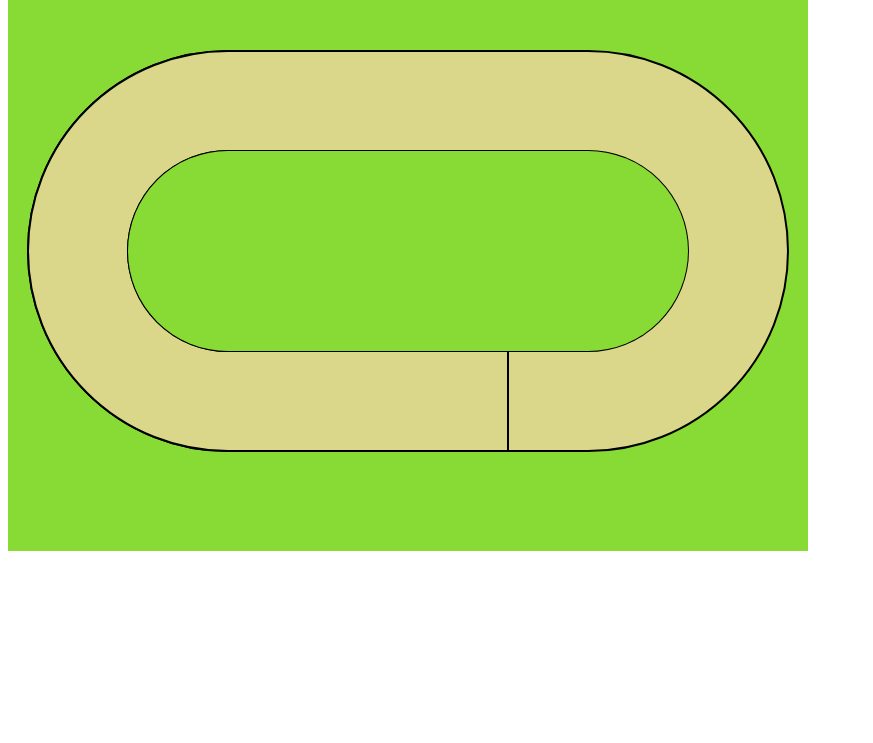
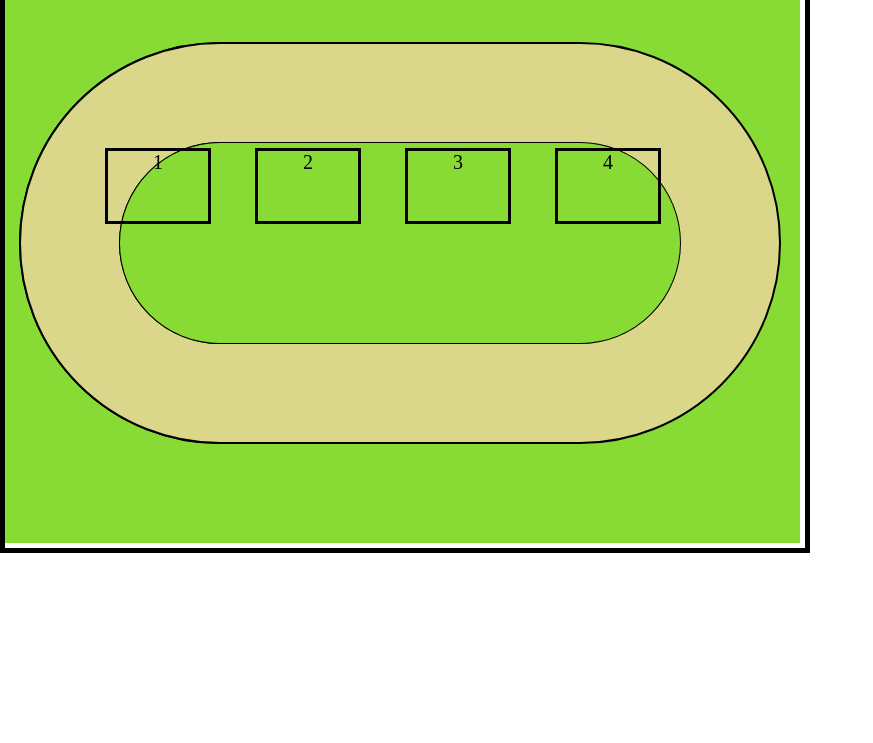
Before and after one commit to zuzozuo/zuzel, a website: page static/index.html in a window 1280 px wide. Shown: the part 57-800 px from the top of the page, without its empty margins (0-873 px from the left). Drawn offline with Linux system fonts and the light colour scheme.

Commit message:
I tried so hard and get so far

```diff
--- a/script.js
+++ /dev/null
@@ -1,41 +0,0 @@
-document.addEventListener("DOMContentLoaded", function(event) {
-    const canvas = document.getElementById("canvas");
-    let canvasContext = canvas.getContext("2d");
-    let startLine = canvas.getContext("2d");
-
-
-    //--------------------------------
-
-    function createBoard(){
-        canvasContext.fillStyle="#87db34";
-        canvasContext.fillRect(0, 0, canvas.width, canvas.height);
-        canvasContext.lineWidth = 2;
-        canvasContext.beginPath();
-        canvasContext.fillStyle="#DBD78A"
-        canvasContext.arc(220,canvas.height/2,200,0.5*Math.PI,1.5*Math.PI)
-        canvasContext.stroke();
-        canvasContext.arc(canvas.width - 220, canvas.height/2,200,1.5*Math.PI,0.5*Math.PI)
-        canvasContext.closePath();
-        canvasContext.fill();
-        canvasContext.stroke();
-
-        canvasContext.beginPath();
-        canvasContext.arc(220,canvas.height/2,100,0.5*Math.PI,1.5*Math.PI)
-        canvasContext.stroke();
-        canvasContext.arc(canvas.width-220,canvas.height/2,100,1.5*Math.PI,0.5*Math.PI)
-        canvasContext.closePath();
-        canvasContext.stroke();
-        canvasContext.fillStyle = "#87db34"
-        canvasContext.fill();
-
-        startLine.beginPath();
-        startLine.moveTo(canvas.width/2 +100, 500);
-        startLine.lineTo(canvas.width/2  + 100, 400);
-        startLine.stroke();
-
-    }
-
-//-----------------------------------
-    createBoard();
-
-  });
--- /dev/null
+++ b/static/gameManager.js
@@ -0,0 +1,18 @@
+class GameManager {
+	constructor(menu, context, width, height) {
+		this.context = context;
+		this.height = height;
+		this.width = width;
+		this.map = new MapGenerator('map', context, width, height);
+		this.menu = new Menu(menu, width, height);
+	}
+
+	setup() {
+		let menu = this.menu;
+		menu.showMenu();
+	}
+
+	render() {
+		this.map.createMap();
+	}
+}
--- a/index.html
+++ b/static/index.html
@@ -5,11 +5,16 @@
     <meta name="viewport" content="width=device-width, initial-scale=1.0">
     <meta http-equiv="X-UA-Compatible" content="ie=edge">
     <meta name="author" content="Zuz D">
+    <script src="gameManager.js"></script>
+    <script src="mapGenerator.js"></script>
+    <script src="menu.js"></script>
+    <script src="player.js"></script>
     <script src="script.js"></script>
     <link rel="stylesheet" href="style.css" type="text/css">
     <title>Zuzel</title>
 </head>
 <body>
+    <div id="menu" ></div>
     <canvas width="800" height="600" id="canvas"></canvas>
 
 </body>
--- /dev/null
+++ b/static/mapGenerator.js
@@ -0,0 +1,41 @@
+class MapGenerator {
+	constructor(name, context, width, height) {
+		this.name = name;
+		this.height = height;
+		this.width = width;
+		this.context = context;
+	}
+
+	createMap() {
+		let canvasContext = this.context,
+			//startLine = this.canvas.getContext("2d"),
+			height = this.height,
+			width = this.width;
+
+		canvasContext.fillStyle = "#87db34";
+		canvasContext.fillRect(0, 0, width, height);
+		canvasContext.lineWidth = 2;
+		canvasContext.beginPath();
+		canvasContext.fillStyle = "#DBD78A"
+		canvasContext.arc(220, height / 2, 200, 0.5 * Math.PI, 1.5 * Math.PI)
+		canvasContext.stroke();
+		canvasContext.arc(width - 220, height / 2, 200, 1.5 * Math.PI, 0.5 * Math.PI)
+		canvasContext.closePath();
+		canvasContext.fill();
+		canvasContext.stroke();
+
+		canvasContext.beginPath();
+		canvasContext.arc(220, height / 2, 100, 0.5 * Math.PI, 1.5 * Math.PI)
+		canvasContext.stroke();
+		canvasContext.arc(width - 220, height / 2, 100, 1.5 * Math.PI, 0.5 * Math.PI)
+		canvasContext.closePath();
+		canvasContext.stroke();
+		canvasContext.fillStyle = "#87db34"
+		canvasContext.fill();
+
+		/*startLine.beginPath();
+		startLine.moveTo(width / 2 + 100, 500);
+		startLine.lineTo(width / 2 + 100, 400);
+		startLine.stroke();*/
+	}
+}
--- /dev/null
+++ b/static/menu.js
@@ -0,0 +1,39 @@
+class Menu {
+	constructor(menu, width, height) {
+		this.playerNum = null;
+		this.lapNum = null;
+		this.header = null;
+		this.div = null;
+		this.menuDiv = menu;
+		this.height = height;
+		this.width = width;
+		this.header = null;
+
+	}
+
+
+	showMenu() {
+		this.header = document.createElement('h1');
+		this.header.innerHTML = "ŻuŻal Gejm";
+		this.menuDiv.appendChild(this.header);
+		this.menuDiv.style.display = "block";
+		this.menuDiv.style.height = this.height + "px";
+		this.menuDiv.style.width = this.width + "px";
+
+		for (let i = 0; i < 4; i++) {
+			this.div = document.createElement('div');
+			this.div.className = 'number';
+			this.div.dataset.number = i;
+			this.menuDiv.appendChild(this.div);
+			this.div.style.left = 100 + 150 * i + "px"
+			this.div.style.top = 200 + "px"
+			/*if (i % 2 != 0) {
+				this.div.style.top = 300 + "px"
+				this.div.style.left = 200 + 100 * i + 'px'
+			}*/
+			this.div.innerHTML = i + 1;
+		}
+
+	}
+
+}
--- /dev/null
+++ b/static/player.js
@@ -0,0 +1,13 @@
+class Player {
+	constructor(uid, color, key, x, y) {
+		this.uid = uid;
+		this.color = color;
+		this.key = key;
+		this.posX = x;
+		this.posY = y;
+	}
+
+	move() {
+		console.log("Tutaj bedzie ruch")
+	}
+}
--- /dev/null
+++ b/static/script.js
@@ -0,0 +1,12 @@
+document.addEventListener("DOMContentLoaded", function(event) {
+
+	let canvas = document.getElementById('canvas');
+	let canvasContext = canvas.getContext('2d');
+	let menu = document.getElementById('menu')
+
+	let width = canvas.width;
+	let height = canvas.height;
+	let game = new GameManager(menu, canvasContext, width, height);
+	game.setup();
+	game.render();
+});
--- /dev/null
+++ b/static/style.css
@@ -0,0 +1,22 @@
+*{
+  margin: 0;
+  padding: 0;
+}
+
+#menu{
+  display: none;
+  border: 5px solid black;
+  position: absolute;
+  z-index: 4;
+  text-align: center;
+}
+
+.number{
+  width: 100px;
+  height: 70px;
+  border: 3px solid black;
+  font-size: 20px;
+  text-align: center;
+  position: absolute;
+  z-index: 6;
+}
```
Also changed, not shown: package.json (added, +26 -0 lines), style.css (deleted).
